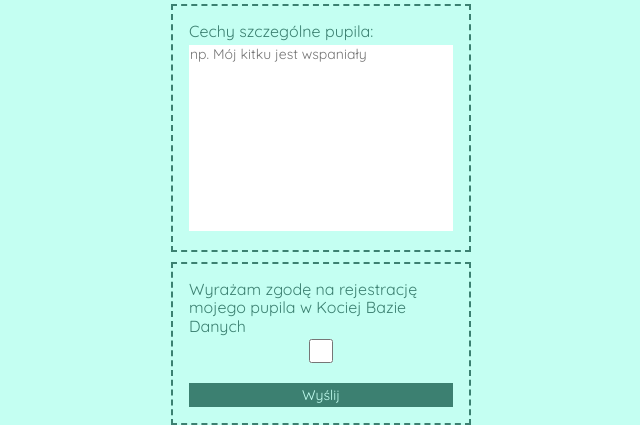
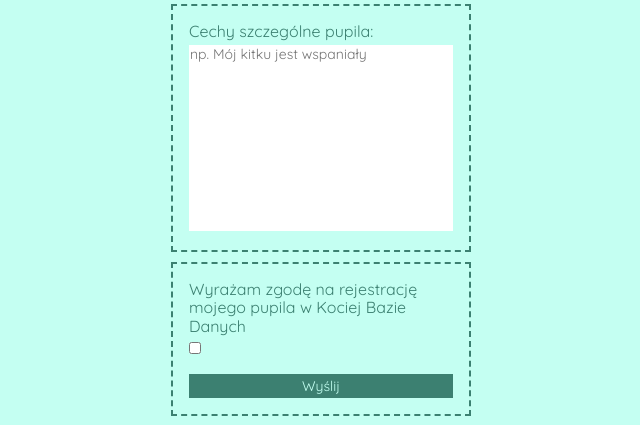
Before and after one commit to kamilMalinowski/form, a PHP site: page / in a window 1280 px wide. Shown: the part 864-1289 px from the top of the page, without its empty margins (319-959 px from the left). Run offline with PHP 8.4, Linux system fonts and the light colour scheme.

Commit message:
feat: delete unused images and update accept button

```diff
--- a/style.css
+++ b/style.css
@@ -47,6 +47,10 @@ html {
   margin: 0;
   padding: 0; }
 
+#accept {
+  width: 12px;
+  height: 12px; }
+
 .form-item {
   padding: 0;
   width: 300px;
--- a/style.scss
+++ b/style.scss
@@ -59,6 +59,10 @@ html {
   padding: 0;
 }
 
+#accept {
+  width: 12px;
+  height: 12px;
+}
 .form-item {
   padding: 0;
   width: 300px;
```
Also changed, not shown: images/iconmonstr-cat-3.svg (deleted), images/iconmonstr-check-mark-6.svg (deleted), images/iconmonstr-home-10.svg (deleted), images/iconmonstr-pencil-9.svg (deleted), images/iconmonstr-phone-8.svg (deleted), images/iconmonstr-photo-camera-12.svg (deleted), images/kitku.png (deleted).
